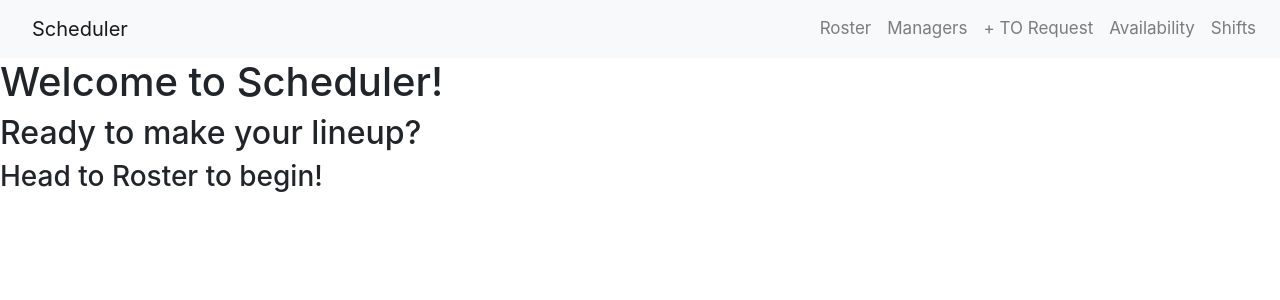
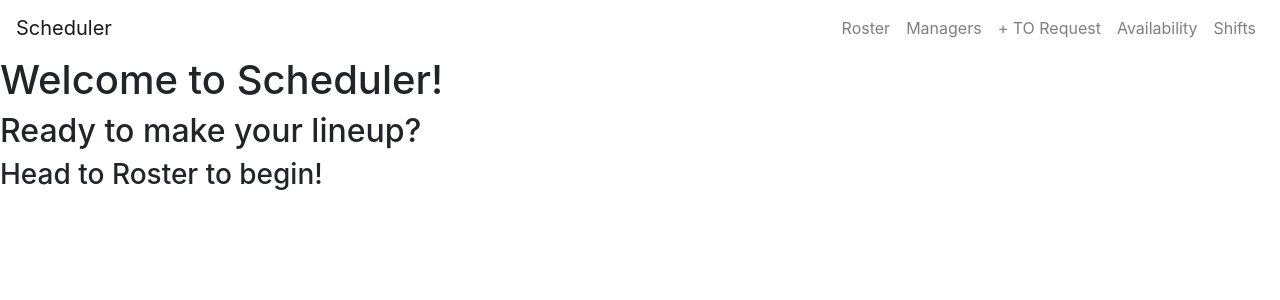
Before and after one commit to mrrogercampbell/scheduler-fe, a React (Create React App) app: page / in a window 1280 px wide. Shown: the top 300 px of the page. Built offline with nearby package versions, Linux system fonts and the light colour scheme.

Commit message:
add styles look into issue of not showing locally, only when deployed

```diff
--- a/src/Components/App/App.css
+++ b/src/Components/App/App.css
@@ -1,10 +1,10 @@
 body {
-  background-color: rgb(168,213,218);
+  background-color: rgb(243,248,251);
   color: rgb(40,49,84);
   text-align: center;
 }
 
-a {
+/* a {
   color: rgb(40,49,84);
   text-decoration: none;
 }
@@ -20,8 +20,8 @@ nav a {
   padding: 14px 16px;
   text-decoration: none;
   font-size: 17px;
+} */
+
+.navitem-style a:hover {
+  color: rgb(227,118,105);
 }
-
-.nav a:hover {
-  color: rgb(227,118,105)
-}
--- a/src/Components/App/App.js
+++ b/src/Components/App/App.js
@@ -1,5 +1,5 @@
 import React, { Component } from 'react';
-import { Route, Link, Switch } from "react-router-dom";
+import { Route, Switch } from "react-router-dom";
 import './App.css'
 import Employee from '../Employee/Employee';
 import EmployeeCreate from '../Employee/EmployeeCreate';
@@ -39,12 +39,12 @@ class App extends Component {
   render() {
     return (
       <div className='App'>
-        <Navbar color="light" light expand="md">
+        <Navbar className='navbar-style' light  expand="md">
           <NavbarBrand href="/">Scheduler</NavbarBrand>
           <NavbarToggler onClick={this.toggle} />
           <Collapse isOpen={this.state.isOpen} navbar>
-            <Nav className="ml-auto" navbar>
-              <NavItem>
+            <Nav className="ml-auto" navbar >
+              <NavItem className='navitem-style'>
                 <NavLink href="/employees">Roster</NavLink>
               </NavItem>
               <NavItem>
```
